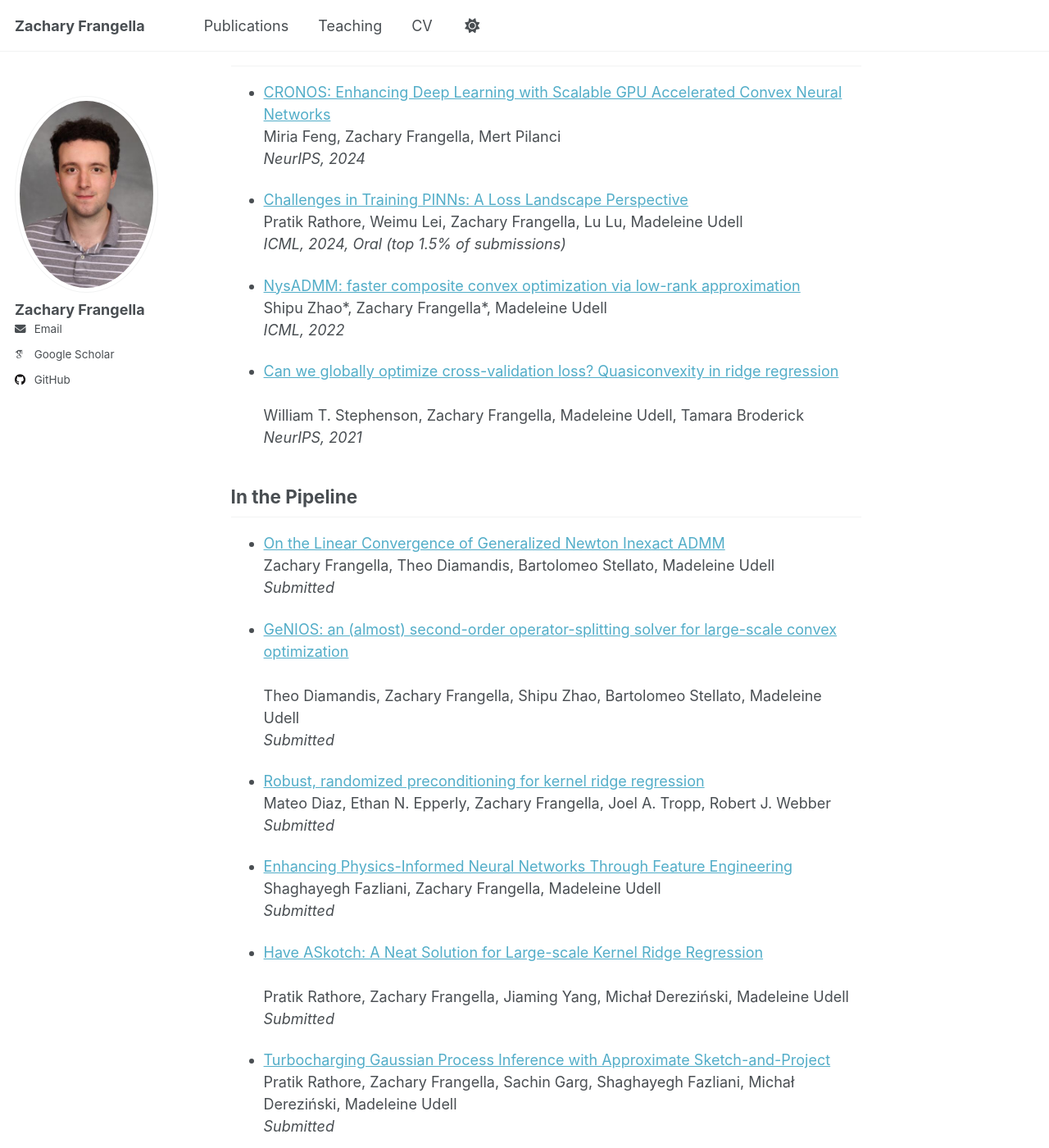
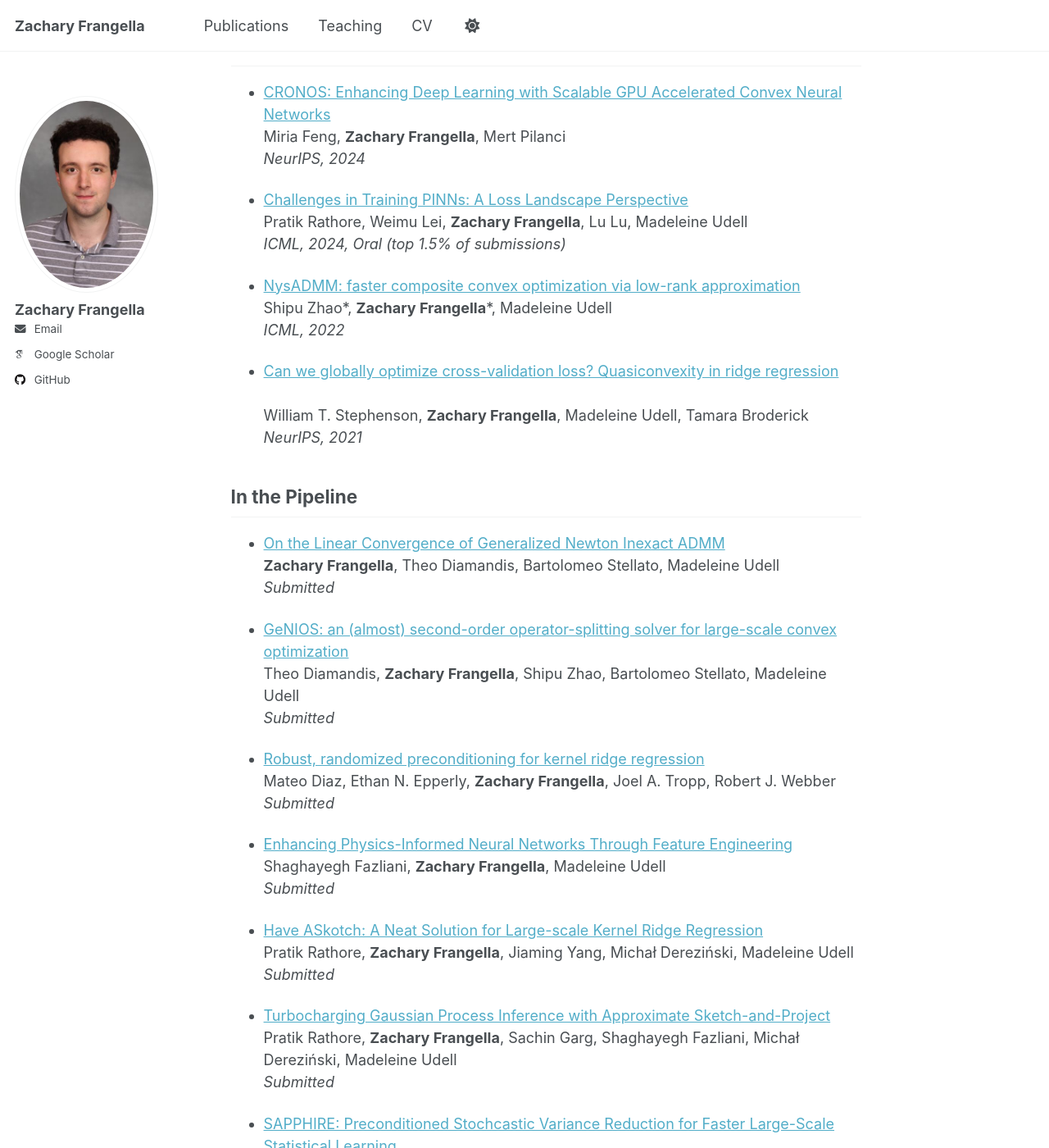
Before and after one commit to zfrangella/zfrangella.github.io, a Jekyll site: the page built from _pages/publications.md, in a window 1280 px wide and 1400 px high, scrolled down 828 px. Shown: the whole window at 82% size. Built offline with Jekyll 4.4.1, drawn with Linux system fonts in a browser that asks for light colours; some web fonts are replaced; a script that is not in the unit is left out; some of the changed text lies outside the part shown.

```diff
--- a/_pages/publications.md
+++ b/_pages/publications.md
@@ -14,59 +14,59 @@ Here is a list of my publications (organized by venue) and preprints. <br>
 
 ## Journal Publications
 - [PROMISE: Preconditioned Stochastic Optimization Methods by Incorporating Scalable Curvature Estimates](https://jmlr.org/papers/v25/23-1187.html)<br>
-  Zachary Frangella\*, Pratik Rathore\*, Shipu Zhao, Madeleine Udell<br>
-  _JMLR, 2024_
+**Zachary Frangella**\*, Pratik Rathore\*, Shipu Zhao, Madeleine Udell<br>
+_JMLR, 2024_
 
 - [SketchySGD: Reliable Stochastic Optimization via Randomized Curvature Estimates](https://epubs.siam.org/doi/10.1137/23M1575330)<br>
-  Zachary Frangella, Pratik Rathore, Shipu Zhao, Madeleine Udell<br>
+  **Zachary Frangella**, Pratik Rathore, Shipu Zhao, Madeleine Udell<br>
   _SIMODS, 2024_
 
 - [Randomized Nyström Preconditioning](https://epubs.siam.org/doi/10.1137/21M1466244)<br>
-  Zachary Frangella, Joel Tropp, Madeleine Udell<br>
+  **Zachary Frangella**, Joel Tropp, Madeleine Udell<br>
   _SIMAX, 2023_
 
 ## Conference Publications
 - [CRONOS: Enhancing Deep Learning with Scalable GPU Accelerated Convex Neural Networks](https://openreview.net/pdf?id=YfLzYczAo3)<br>
-  Miria Feng, Zachary Frangella, Mert Pilanci<br>
+  Miria Feng, **Zachary Frangella**, Mert Pilanci<br>
   _NeurIPS, 2024_
 
 - [Challenges in Training PINNs: A Loss Landscape Perspective](https://proceedings.mlr.press/v235/rathore24a.html)<br>
-  Pratik Rathore, Weimu Lei, Zachary Frangella, Lu Lu, Madeleine Udell<br>
+  Pratik Rathore, Weimu Lei, **Zachary Frangella**, Lu Lu, Madeleine Udell<br>
   _ICML, 2024, Oral (top 1.5% of submissions)_
 
 - [NysADMM: faster composite convex optimization via low-rank approximation](https://proceedings.mlr.press/v162/zhao22a.html)<br>
-  Shipu Zhao\*, Zachary Frangella\*, Madeleine Udell<br>
+  Shipu Zhao\*, **Zachary Frangella**\*, Madeleine Udell<br>
   _ICML, 2022_
 
 - [Can we globally optimize cross-validation loss? Quasiconvexity in ridge regression](https://proceedings.neurips.cc/paper/2021/file/cc298d5bc587e1b650f80e10449ee9d5-Paper.pdf)<br>
-  William T. Stephenson, Zachary Frangella, Madeleine Udell, Tamara Broderick<br>
+  William T. Stephenson, **Zachary Frangella**, Madeleine Udell, Tamara Broderick<br>
   _NeurIPS, 2021_
 
 ## In the Pipeline
 - [On the Linear Convergence of Generalized Newton Inexact ADMM](https://arxiv.org/pdf/2302.03863)<br>
-  Zachary Frangella, Theo Diamandis, Bartolomeo Stellato, Madeleine Udell<br>
+  **Zachary Frangella**, Theo Diamandis, Bartolomeo Stellato, Madeleine Udell<br>
   _Submitted_
 
 - [GeNIOS: an (almost) second-order operator-splitting solver for large-scale convex optimization](https://arxiv.org/pdf/2310.08333)<br>
-  Theo Diamandis, Zachary Frangella, Shipu Zhao, Bartolomeo Stellato, Madeleine Udell<br>
+Theo Diamandis, **Zachary Frangella**, Shipu Zhao, Bartolomeo Stellato, Madeleine Udell<br>
   _Submitted_
 
 - [Robust, randomized preconditioning for kernel ridge regression](https://arxiv.org/pdf/2304.12465)<br>
-  Mateo Diaz, Ethan N. Epperly, Zachary Frangella, Joel A. Tropp, Robert J. Webber<br>
+  Mateo Diaz, Ethan N. Epperly, **Zachary Frangella**, Joel A. Tropp, Robert J. Webber<br>
   _Submitted_
 
 - [Enhancing Physics-Informed Neural Networks Through Feature Engineering](https://arxiv.org/pdf/2502.07209)<br>
-  Shaghayegh Fazliani, Zachary Frangella, Madeleine Udell<br>
+  Shaghayegh Fazliani, **Zachary Frangella**, Madeleine Udell<br>
   _Submitted_
 
 - [Have ASkotch: A Neat Solution for Large-scale Kernel Ridge Regression](https://arxiv.org/pdf/2407.10070?)<br>
-  Pratik Rathore, Zachary Frangella, Jiaming Yang, Michał Dereziński, Madeleine Udell<br>
+Pratik Rathore, **Zachary Frangella**, Jiaming Yang, Michał Dereziński, Madeleine Udell<br>
   _Submitted_
 
 - [Turbocharging Gaussian Process Inference with Approximate Sketch-and-Project](https://arxiv.org/pdf/2505.13723?)<br>
- Pratik Rathore, Zachary Frangella, Sachin Garg, Shaghayegh Fazliani, Michał Dereziński, Madeleine Udell<br>
+ Pratik Rathore, **Zachary Frangella**, Sachin Garg, Shaghayegh Fazliani, Michał Dereziński, Madeleine Udell<br>
  _Submitted_
 
 - [SAPPHIRE: Preconditioned Stochcastic Variance Reduction for Faster Large-Scale Statistical Learning]()<br>
- Jingruo Sun, Zachary Frangella, Madeleine Udell<br>
+ Jingruo Sun, **Zachary Frangella**, Madeleine Udell<br>
  _Submitted_
```
